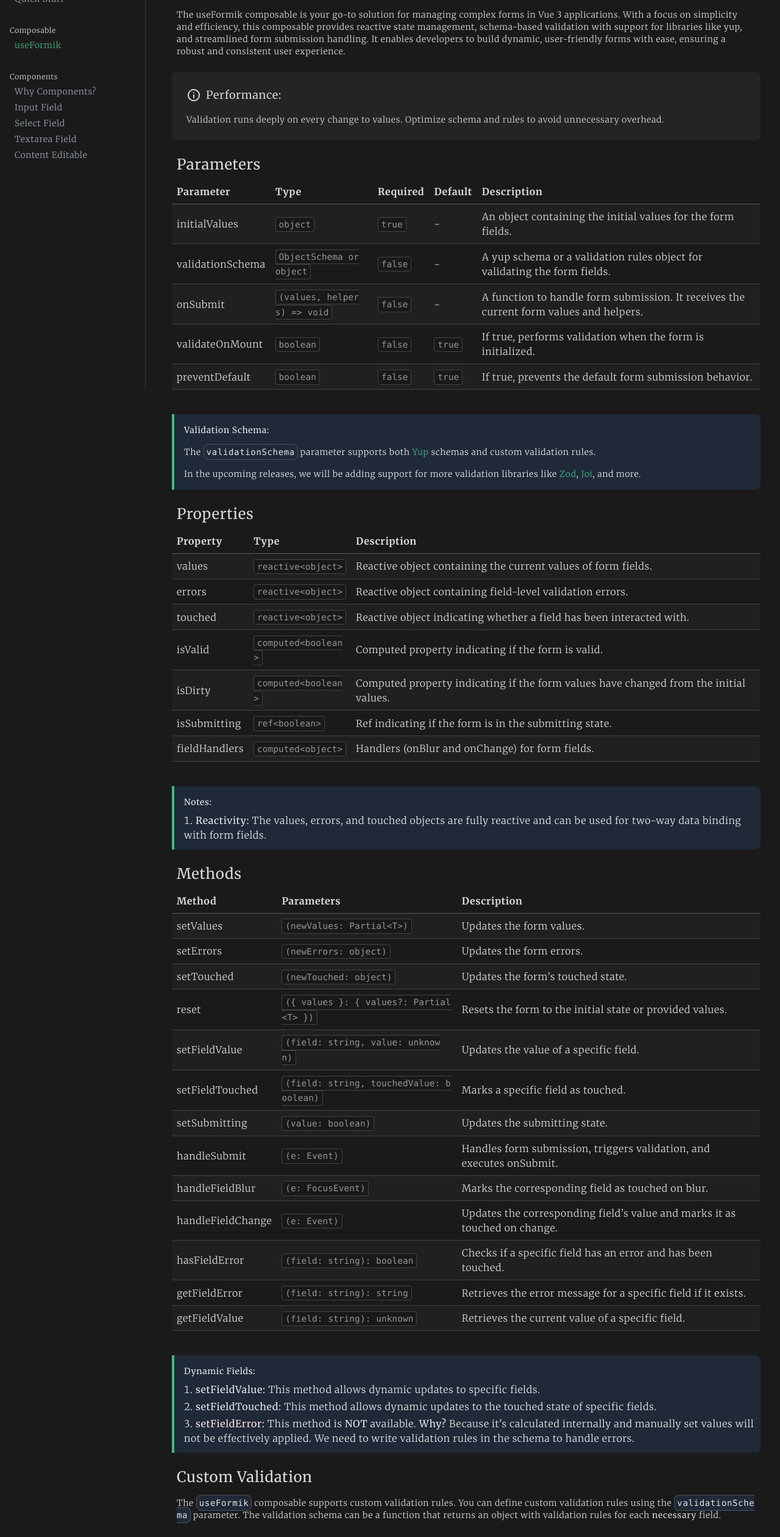
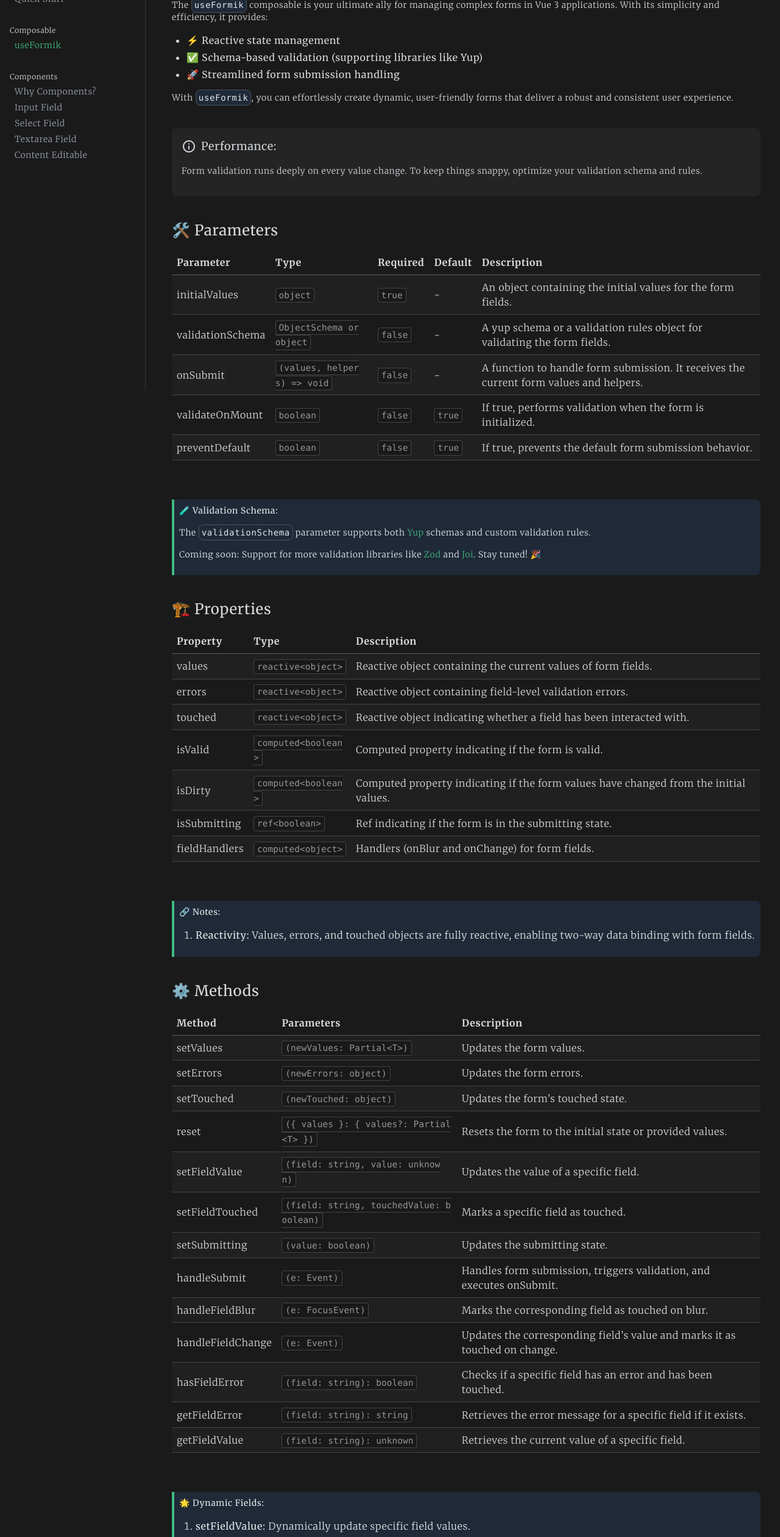
Before and after one commit to vue-formik/docs, a Vue app: page /docs/composable/use-formik in a window 1280 px wide. Shown: the part 160-2680 px from the top of the page at 61% size. Built offline with nearby package versions, Linux system fonts and the light colour scheme.

Commit message:
Improve content
Signed-off-by: Kiran Parajuli <39373750+kiranparajuli589@users.noreply.github.com>

```diff
--- a/src/assets/styles/pages/_infoPage.sass
+++ b/src/assets/styles/pages/_infoPage.sass
@@ -1,38 +1,40 @@
 .info_page
   @apply px-8 pt-8 pb-48
-  h1
-    @apply text-3xl font-medium p-2 mb-4 text-start
+  section
+    @apply mb-10
+    h1
+      @apply text-3xl font-medium text-start mb-6
   h2
-    @apply text-2xl font-medium p-2 mt-4
+    @apply text-2xl font-medium
   h3
-    @apply text-xl font-medium p-2 mt-4
+    @apply text-xl font-medium
   h4
-    @apply text-lg font-medium p-2 mt-4
+    @apply text-lg font-medium
   h5
-    @apply text-base font-medium p-2 mt-4
+    @apply text-base font-medium
   p
-    @apply text-sm p-2
+    @apply text-sm
     a
       @apply text-primary hover:underline
   pre
     @apply p-4 rounded-lg text-xs
 
   blockquote
-    @apply p-2 my-4 border-l-4 rounded-r-lg border-primary
+    @apply p-2 border-l-4 rounded-r-lg border-primary
     @apply bg-gray-800 text-gray-200
     li
       @apply mb-1
     ol, ul
       @apply ml-2
 
+
   article
-    @apply p-4 my-4
+    @apply p-4
     @apply bg-secondary text-gray-300
     @apply rounded-lg break-all
-    h3,h4,h5
-      @apply mt-0
 
-  p, blockquote, ol, ul, h1, h2, article
+  p, blockquote, ol, ul, h1, h2, h3, h4, h5, article
+    @apply mb-4
     code
       @apply bg-gray-800 text-gray-200 p-1 rounded-lg
       @apply border border-gray-600
--- a/src/views/libDocs/composables/useFormik/UseFormikView.vue
+++ b/src/views/libDocs/composables/useFormik/UseFormikView.vue
@@ -18,157 +18,128 @@ import {
 
 <template>
   <section class="info_page">
-    <header>
-      <h1><code>useFormik</code> composable</h1>
+    <section>
+      <h1>✨ <code>useFormik</code> Composable</h1>
 
-      <p>
-        The useFormik composable is your go-to solution for managing complex forms in Vue 3
-        applications. With a focus on simplicity and efficiency, this composable provides reactive
-        state management, schema-based validation with support for libraries like yup, and
-        streamlined form submission handling. It enables developers to build dynamic, user-friendly
-        forms with ease, ensuring a robust and consistent user experience.
+      <p class="mb-2">
+        The <code>useFormik</code> composable is your ultimate ally for managing complex forms in
+        Vue 3 applications. With its simplicity and efficiency, it provides:
       </p>
 
-      <article>
-        <h4 class="flex items-center gap-2"><InfoIcon /> Performance:</h4>
+      <ul class="list-disc ml-6 mb-4">
+        <li class="mb-1">⚡ <strong>Reactive state management</strong></li>
+        <li class="mb-1">
+          ✅ <strong>Schema-based validation (supporting libraries like Yup)</strong>
+        </li>
+        <li>🚀 <strong>Streamlined form submission handling</strong></li>
+      </ul>
+      <p class="mb-1">
+        With <code>useFormik</code>, you can effortlessly create dynamic, user-friendly forms that
+        deliver a robust and consistent user experience.
+      </p>
+
+      <article class="!my-10">
+        <h4 title="performance" class="flex items-center gap-2"><InfoIcon /> Performance:</h4>
         <p>
-          Validation runs deeply on every change to values. Optimize schema and rules to avoid
-          unnecessary overhead.
+          Form validation runs deeply on every value change. To keep things snappy, optimize your
+          validation schema and rules.
         </p>
       </article>
-    </header>
+    </section>
 
     <section>
-      <h2>Parameters</h2>
+      <h2 title="parameters">🛠️ Parameters</h2>
       <SimpleTable :columns="UseFormikParameterColumns" :rows="UseFormikParameters" />
 
       <blockquote>
-        <p class="!text-md"><strong>Validation Schema:</strong></p>
+        <p class="!text-md"><strong>🧪 Validation Schema:</strong></p>
         <p>
           The <code>validationSchema</code> parameter supports both
-          <a href="https://yup-docs.vercel.app/">Yup</a>
-          schemas and custom validation rules.
+          <a href="https://yup-docs.vercel.app/">Yup</a> schemas and custom validation rules.
         </p>
         <p>
-          In the upcoming releases, we will be adding support for more validation libraries like
-          <a href="https://zod.dev/">Zod</a>, <a href="https://joi.dev/">Joi</a>, and more.
+          Coming soon: Support for more validation libraries like
+          <a href="https://zod.dev/">Zod</a> and <a href="https://joi.dev/">Joi</a>. Stay tuned! 🎉
         </p>
       </blockquote>
     </section>
 
     <section>
-      <h2>Properties</h2>
+      <h2 id="properties">🏗️ Properties</h2>
       <SimpleTable
         :columns="UseFormikReturnedPropertiesColumns"
         :rows="UseFormikReturnedProperties"
       />
 
       <blockquote>
-        <p class="!text-md"><strong>Notes:</strong></p>
+        <p class="!text-md"><strong>🔗 Notes:</strong></p>
         <ol class="list-decimal list-inside">
           <li>
-            <strong>Reactivity:</strong>
-            <span>
-              The values, errors, and touched objects are fully reactive and can be used for two-way
-              data binding with form fields.
-            </span>
+            <strong>Reactivity:</strong> Values, errors, and touched objects are fully reactive,
+            enabling two-way data binding with form fields.
           </li>
         </ol>
       </blockquote>
     </section>
 
     <section>
-      <h2>Methods</h2>
+      <h2 id="methods">⚙️ Methods</h2>
       <SimpleTable :columns="UseFormikReturnedMethodsColumns" :rows="UseFormikReturnedMethods" />
 
       <blockquote>
-        <p class="!text-md"><strong>Dynamic Fields:</strong></p>
+        <p class="!text-md"><strong>🌟 Dynamic Fields:</strong></p>
         <ol class="list-decimal list-inside">
+          <li><strong>setFieldValue:</strong> Dynamically update specific field values.</li>
           <li>
-            <strong>setFieldValue:</strong>
-            <span> This method allows dynamic updates to specific fields. </span>
+            <strong>setFieldTouched:</strong> Dynamically update the touched state of specific
+            fields.
           </li>
           <li>
-            <strong>setFieldTouched:</strong>
-            <span>
-              This method allows dynamic updates to the touched state of specific fields.
-            </span>
-          </li>
-          <li>
-            <strong class="text-red-100">setFieldError:</strong>
-            <span>
-              This method is <strong>NOT</strong> available. <strong>Why?</strong> Because it's
-              calculated internally and manually set values will not be effectively applied. We need
-              to write validation rules in the schema to handle errors.
-            </span>
+            <strong>⚠️ setFieldError:</strong> This method is <strong>NOT</strong> available. Errors
+            are handled internally through validation rules in the schema.
           </li>
         </ol>
       </blockquote>
     </section>
 
     <section>
-      <h2>Custom Validation</h2>
+      <h2 id="custom-validation">🔍 Custom Validation</h2>
       <p>
-        The <code>useFormik</code> composable supports custom validation rules. You can define
-        custom validation rules using the <code>validationSchema</code> parameter. The validation
-        schema can be a function that returns an object with validation rules for each
-        <strong>necessary</strong> field.
+        You can define custom validation rules using the <code>validationSchema</code> parameter.
+        These rules can validate simple fields, arrays, objects, or even arrays of objects.
       </p>
 
-      <h3>Example</h3>
+      <h3 id="example">Example</h3>
 
       <CodeBlock :content="CustomValidationObjectExample" />
 
       <p>
-        In the above example, we have defined a custom validation object that contains validation
-        rules for the <code>email</code> and <code>password</code> fields. The <code>email</code>{'
-        '} field is required and must be a valid email address. The <code>password</code> field is
-        required and must be at least 8 characters long.
+        The above example shows a validation schema for the <code>email</code> and
+        <code>password</code> fields. - **Email** must be valid and is required. - **Password** must
+        be at least 8 characters long and is required.
       </p>
       <p>
-        The <code>validationSchema</code> parameter accepts this object and uses it to validate the
-        form fields.
-      </p>
-      <p>
-        You can define custom validation rules for any field in the form. The validation schema can
-        contain rules for all the fields in the form or only for specific fields.
-      </p>
-      <p>
-        The custom validation object can should contain error messages that are displayed when the
-        validation fails.
+        Validation schemas can be customized to handle simple fields or more complex structures,
+        such as arrays or nested objects.
       </p>
 
-      <h4>My form values are not always strings</h4>
+      <h3 id="my-form-values-arent-always-strings" class="mt-8">
+        💡 My form values aren’t always strings
+      </h3>
       <p>
-        Don't worry! We got you covered. You can write validation rules to make complex schema like
-        <code>array</code>, <code>object</code> and <code>array of objects</code>.
+        No worries! Validation rules can be written for arrays, objects, or even arrays of objects.
       </p>
 
       <CodeBlock :content="CustomValidationWithEmailArrayExample" />
 
       <p>
-        In the above example, we have defined a custom validation object that contains validation
-        rules for the <code>emails</code> field. The <code>emails</code> field is an array of email
-        addresses. The validation schema validates each email in the array and displays an error
-        message if any of the emails are invalid.
+        In the example above, the <code>emails</code> field is an array of email addresses. Each
+        email is validated, and errors are displayed if any email is invalid.
       </p>
 
       <p>
-        Note that we returned two types of values. If the values array is empty, then string is
-        returned right away. If the values array is not empty, then we return an array of strings.
-        The library will understand the error message for each field by matching the index of the
-        values array.
-      </p>
-
-      <p>
-        This currently limits the error message to be a string only. We will be adding support for
-        returning an array of errors for each field in the upcoming releases.
-      </p>
-
-      <p>
-        More complex custom validation rules are documented in the
-        <router-link to="/playground">Playground</router-link> section. Please check it out for more
-        detailed overview.
+        For more complex validation rules, check out the
+        <router-link to="/playground">Playground</router-link> section. 🔗
       </p>
     </section>
   </section>
```
